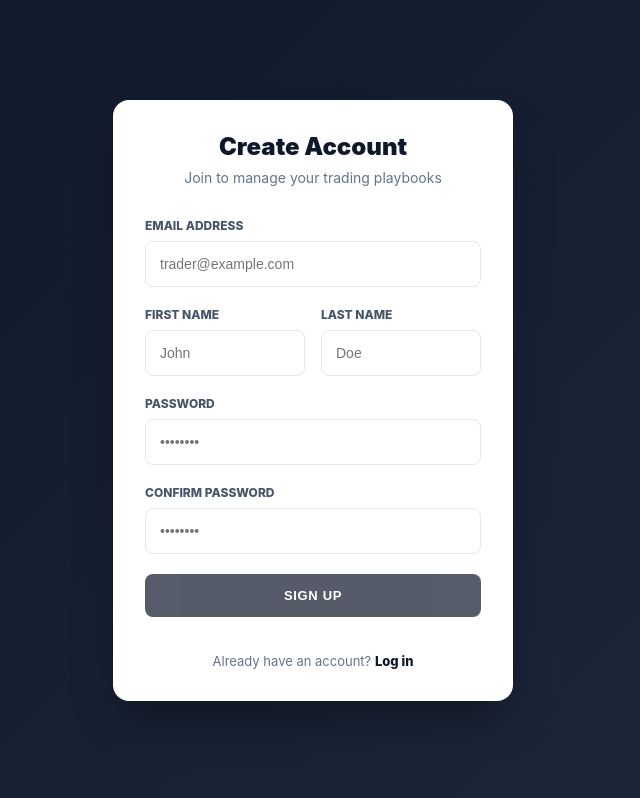
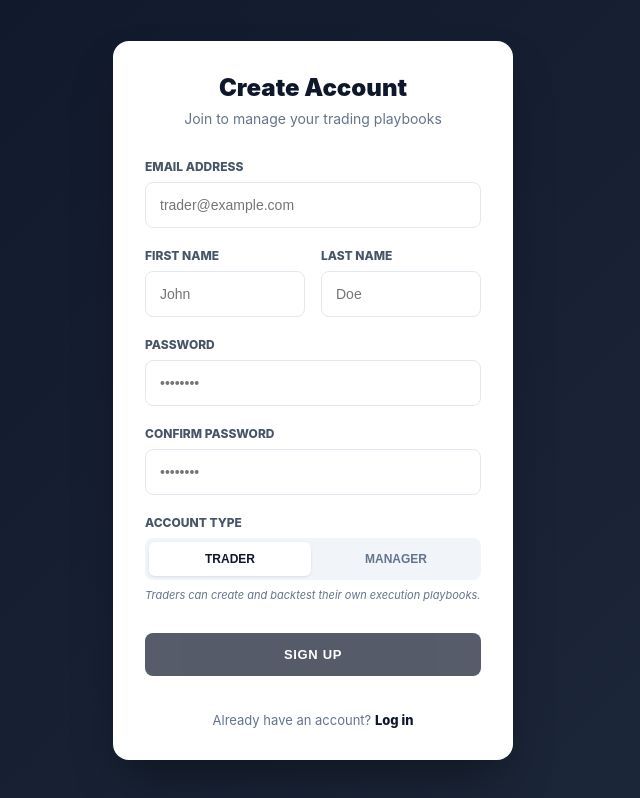
Before and after one commit to TheMindOverMarket/tmom-app-frontend, a React (Vite) app: page /signup in a window 1280 px wide. Shown: the whole page, without its empty margins (327-967 px from the left). Built offline with nearby package versions, Linux system fonts and the light colour scheme; no server answers.

Commit message:
made role selection available

```diff
--- a/src/App.tsx
+++ b/src/App.tsx
@@ -14,7 +14,7 @@ import { ProtectedRoute } from './components/layout/ProtectedRoute';
 function AppRoutes() {
   const { currentUser } = useUserSession();
 
-  const isAdmin = currentUser?.role === 'ADMIN';
+  const isAdmin = currentUser?.role === 'MANAGER';
 
   return (
     <PlaybookProvider>
--- a/src/components/layout/Navbar.tsx
+++ b/src/components/layout/Navbar.tsx
@@ -13,7 +13,7 @@ export function Navbar() {
   const { selectedPlaybook } = usePlaybookContext();
   const { currentUser } = useUserSession();
 
-  const isAdmin = currentUser?.role === 'ADMIN';
+  const isAdmin = currentUser?.role === 'MANAGER';
   const navItems = isAdmin
     ? [...NAV_ITEMS, { path: '/admin', label: 'ADMIN CONTROL', icon: LayoutGrid }]
     : NAV_ITEMS;
--- a/src/contexts/UserSessionContext.tsx
+++ b/src/contexts/UserSessionContext.tsx
@@ -5,8 +5,8 @@ import type { User, UserCreate, UserLogin } from '../domain/user/types';
 interface UserSessionContextType {
   currentUser: User | null;
   isLoading: boolean;
-  login: (credentials: UserLogin) => Promise<void>;
-  signup: (payload: UserCreate) => Promise<void>;
+  login: (credentials: UserLogin) => Promise<User>;
+  signup: (payload: UserCreate) => Promise<User>;
   logout: () => Promise<void>;
 }
 
@@ -36,18 +36,18 @@ export function UserSessionProvider({ children }: { children: ReactNode }) {
   const login = useCallback(async (credentials: UserLogin) => {
     const user = await userApi.loginUser(credentials);
     setCurrentUser(user);
+    return user;
   }, []);
 
   const signup = useCallback(async (payload: UserCreate) => {
     await userApi.createUser(payload);
     // Explicitly login the user internally if createUser doesn't set a cookie itself.
-    // wait, we modified createUser to be normal registration. We should probably
-    // call login right after creation so the cookie gets set.
     const loggedInUser = await userApi.loginUser({
       email: payload.email,
       password: payload.password
     });
     setCurrentUser(loggedInUser);
+    return loggedInUser;
   }, []);
 
   const logout = useCallback(async () => {
--- a/src/domain/user/types.ts
+++ b/src/domain/user/types.ts
@@ -1,7 +1,9 @@
 export interface User {
   id: string;
   email: string;
-  role: string;
+  first_name: string;
+  last_name: string;
+  role: 'TRADER' | 'MANAGER';
   created_at: string;
   updated_at: string;
 }
@@ -11,6 +13,7 @@ export interface UserCreate {
   password: string;
   first_name: string;
   last_name: string;
+  role: 'TRADER' | 'MANAGER';
 }
 
 export interface UserUpdate {
--- a/src/pages/LoginPage.tsx
+++ b/src/pages/LoginPage.tsx
@@ -5,6 +5,7 @@ import { useUserSession } from '../contexts/UserSessionContext';
 export function LoginPage() {
   const [email, setEmail] = useState('');
   const [password, setPassword] = useState('');
+  const [role, setRole] = useState<'TRADER' | 'MANAGER'>('TRADER');
   const [error, setError] = useState('');
   const [isLoading, setIsLoading] = useState(false);
   const { login } = useUserSession();
@@ -12,17 +13,20 @@ export function LoginPage() {
 
   const handleSubmit = async (e: React.FormEvent) => {
     e.preventDefault();
-    if (!email.trim()) return;
+    if (!email.trim() || !password) return;
 
     setError('');
     setIsLoading(true);
 
     try {
-      await login({ email: email.trim(), password });
-      navigate('/playbooks');
+      const user = await login({ email: email.trim(), password });
+      // We can also verify if the user's role matches the selected role if we want,
+      // but for now we just navigate to the appropriate dashboard.
+      navigate(user.role === 'MANAGER' ? '/admin' : '/playbooks');
     } catch (err: any) {
       setError(err.message || 'Login failed');
     } finally {
+      setIsLoading(true); // Keep loading while navigating
       setIsLoading(false);
     }
   };
@@ -79,6 +83,58 @@ export function LoginPage() {
           />
         </div>
 
+        <div>
+          <label style={{ display: 'block', fontSize: '12px', fontWeight: 800, color: '#475569', marginBottom: '8px' }}>
+            LOGIN AS
+          </label>
+          <div style={{
+            display: 'flex',
+            padding: '4px',
+            backgroundColor: '#f1f5f9',
+            borderRadius: '8px',
+            gap: '4px'
+          }}>
+            <button
+              type="button"
+              onClick={() => setRole('TRADER')}
+              style={{
+                flex: 1,
+                padding: '10px',
+                borderRadius: '6px',
+                border: 'none',
+                fontSize: '12px',
+                fontWeight: 800,
+                cursor: 'pointer',
+                backgroundColor: role === 'TRADER' ? '#ffffff' : 'transparent',
+                color: role === 'TRADER' ? '#0f172a' : '#64748b',
+                boxShadow: role === 'TRADER' ? '0 1px 3px rgba(0,0,0,0.1)' : 'none',
+                transition: 'all 0.2s'
+              }}
+            >
+              TRADER
+            </button>
+            <button
+              type="button"
+              onClick={() => setRole('MANAGER')}
+              style={{
+                flex: 1,
+                padding: '10px',
+                borderRadius: '6px',
+                border: 'none',
+                fontSize: '12px',
+                fontWeight: 800,
+                cursor: 'pointer',
+                backgroundColor: role === 'MANAGER' ? '#ffffff' : 'transparent',
+                color: role === 'MANAGER' ? '#0f172a' : '#64748b',
+                boxShadow: role === 'MANAGER' ? '0 1px 3px rgba(0,0,0,0.1)' : 'none',
+                transition: 'all 0.2s'
+              }}
+            >
+              MANAGER
+            </button>
+          </div>
+        </div>
+
         {error && (
           <div style={{ padding: '12px', borderRadius: '8px', backgroundColor: '#fef2f2', border: '1px solid #fecaca', color: '#b91c1c', fontSize: '13px' }}>
             {error}
--- a/src/pages/SignupPage.tsx
+++ b/src/pages/SignupPage.tsx
@@ -8,6 +8,7 @@ export function SignupPage() {
   const [lastName, setLastName] = useState('');
   const [password, setPassword] = useState('');
   const [confirmPassword, setConfirmPassword] = useState('');
+  const [role, setRole] = useState<'TRADER' | 'MANAGER'>('TRADER');
   const [error, setError] = useState('');
   const [isLoading, setIsLoading] = useState(false);
   const { signup } = useUserSession();
@@ -30,9 +31,10 @@ export function SignupPage() {
         email: email.trim(),
         first_name: firstName.trim(),
         last_name: lastName.trim(),
-        password
+        password,
+        role
       });
-      navigate('/playbooks');
+      navigate(role === 'MANAGER' ? '/admin' : '/playbooks');
     } catch (err: any) {
       setError(err.message || 'Registration failed');
     } finally {
@@ -159,6 +161,63 @@ export function SignupPage() {
           />
         </div>
 
+        <div>
+          <label style={{ display: 'block', fontSize: '12px', fontWeight: 800, color: '#475569', marginBottom: '8px' }}>
+            ACCOUNT TYPE
+          </label>
+          <div style={{
+            display: 'flex',
+            padding: '4px',
+            backgroundColor: '#f1f5f9',
+            borderRadius: '8px',
+            gap: '4px'
+          }}>
+            <button
+              type="button"
+              onClick={() => setRole('TRADER')}
+              style={{
+                flex: 1,
+                padding: '10px',
+                borderRadius: '6px',
+                border: 'none',
+                fontSize: '12px',
+                fontWeight: 800,
+                cursor: 'pointer',
+                backgroundColor: role === 'TRADER' ? '#ffffff' : 'transparent',
+                color: role === 'TRADER' ? '#0f172a' : '#64748b',
+                boxShadow: role === 'TRADER' ? '0 1px 3px rgba(0,0,0,0.1)' : 'none',
+                transition: 'all 0.2s'
+              }}
+            >
+              TRADER
+            </button>
+            <button
+              type="button"
+              onClick={() => setRole('MANAGER')}
+              style={{
+                flex: 1,
+                padding: '10px',
+                borderRadius: '6px',
+                border: 'none',
+                fontSize: '12px',
+                fontWeight: 800,
+                cursor: 'pointer',
+                backgroundColor: role === 'MANAGER' ? '#ffffff' : 'transparent',
+                color: role === 'MANAGER' ? '#0f172a' : '#64748b',
+                boxShadow: role === 'MANAGER' ? '0 1px 3px rgba(0,0,0,0.1)' : 'none',
+                transition: 'all 0.2s'
+              }}
+            >
+              MANAGER
+            </button>
+          </div>
+          <p style={{ fontSize: '11px', color: '#64748b', marginTop: '8px', fontStyle: 'italic' }}>
+            {role === 'TRADER'
+              ? 'Traders can create and backtest their own execution playbooks.'
+              : 'Managers gain access to the Admin Dashboard to supervise all system users.'}
+          </p>
+        </div>
+
         {error && (
           <div style={{ padding: '12px', borderRadius: '8px', backgroundColor: '#fef2f2', border: '1px solid #fecaca', color: '#b91c1c', fontSize: '13px' }}>
             {error}
```
